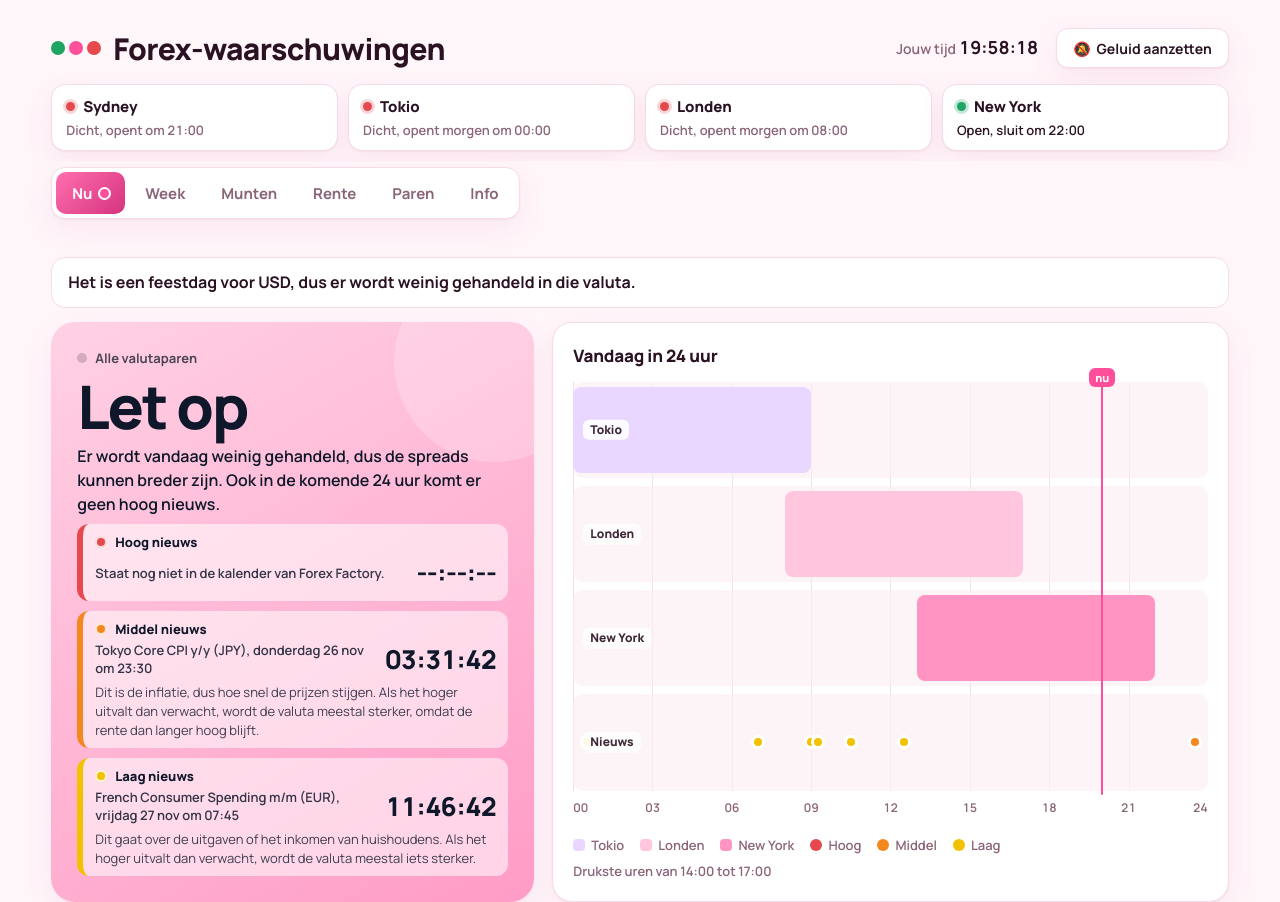
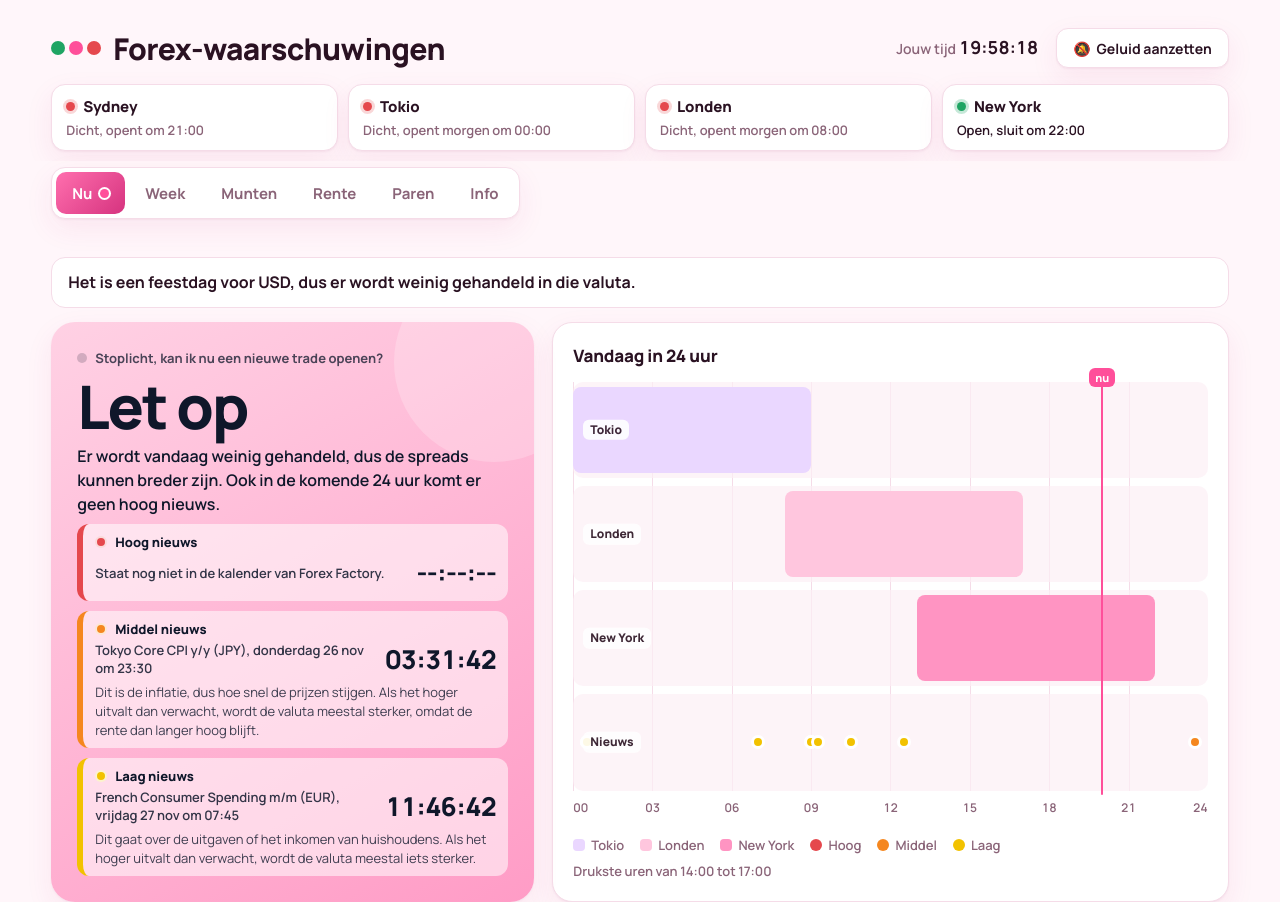
Before and after one commit to mwillemsen04-jpg/Forex-waarschuwingen, a plain HTML site: page index.html in a window 1280 px wide. Shown: the top 902 px of the page. Drawn offline with Linux system fonts and the light colour scheme.

Commit message:
Kopje Stoplicht boven het statusvak
Co-Authored-By: Claude Opus 5.5 <noreply@anthropic.com>
Claude-Session: https://claude.ai/code/session_01QarLy1XvHJk1t4Fp3TBuB7

```diff
--- a/index.html
+++ b/index.html
@@ -524,7 +524,7 @@ function tick(){
  else if(HOL[td]){cls='let';w='Let op';s='Er wordt vandaag weinig gehandeld, dus de spreads kunnen breder zijn.'}
  if(!isC&&cls!=='stop'){const later=day.filter(e=>!inHold.includes(e));if(later.length)s+=' In de komende 24 uur komt ook '+later.slice(0,3).map(e=>L(e)+' ('+when(e.t,now)+')').join(', ')+'.';else if(!inHold.length)s+=' Ook in de komende 24 uur komt er geen hoog nieuws.'}
  $('st').className='status '+cls;$('stw').textContent=w;$('sts').textContent=s;
- $('stp').textContent='Alle valutaparen';
+ $('stp').textContent='Stoplicht, kan ik nu een nieuwe trade openen?';
  $('bdg').style.background={ok:'var(--grn)',let:'var(--pink)',stop:'var(--red)',dicht:'var(--soft)'}[cls];
  $('cds').innerHTML=[['h','Hoog nieuws'],['m','Middel nieuws'],['l','Laag nieuws']].map(([k,lab])=>{const e=R.find(x=>x.imp===k&&!x.info&&+x.t>now);
   return `<div class="cdr ${k}"><div class="cdh"><span class="dot ${k}"></span>${lab}</div>${e?`<div class="cdn">${esc(e.name)}${e.cur!=='ALL'?' ('+esc(e.cur)+')':''}, ${DAYL[e.t.getDay()]} ${e.t.getDate()} ${MON[e.t.getMonth()]} om ${hm(e.t)}</div><b>${fmtDur(+e.t-now)}</b><div class="cdx">${esc(expl(e.name,e.imp,e.cur))}</div>`:'<div class="cdn">Staat nog niet in de kalender van Forex Factory.</div><b>--:--:--</b>'}</div>`}).join('');
```
